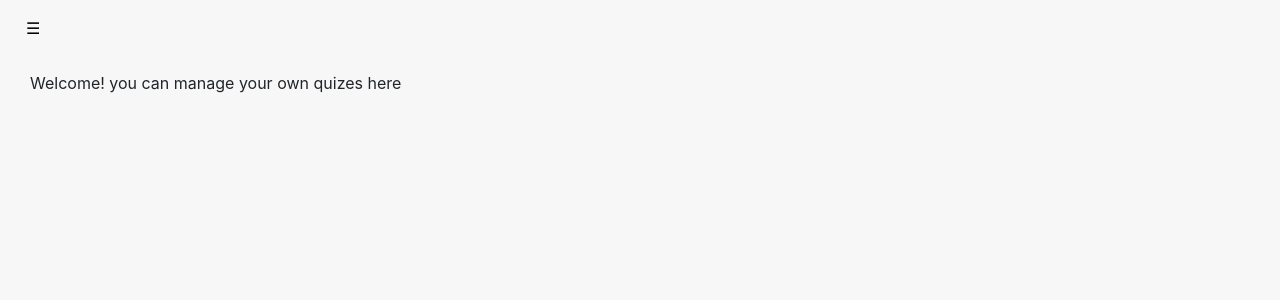
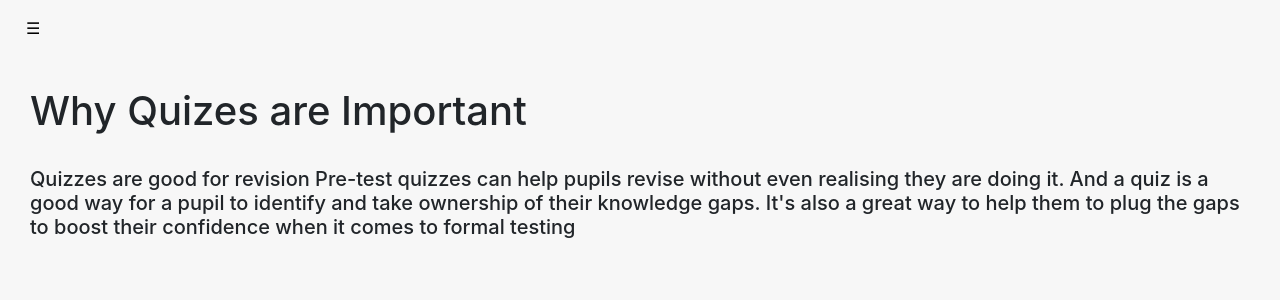
Before and after one commit to AkashYadav-02/quiz-app-flask, a Flask app: page /dashboard/ in a window 1280 px wide. Shown: the top 300 px of the page. Run offline with Flask 2, Linux system fonts and the light colour scheme; the visitor is signed in with stand-in values (Sample User, id 1); some libraries are stand-ins or nearby versions.

Commit message:
final  commented

```diff
--- a/app/templates/dashboard/includes/sidebar.html
+++ b/app/templates/dashboard/includes/sidebar.html
@@ -5,8 +5,8 @@
     <a href='#quizcollapse' aria-expanded="false" aria-controls="quizcollapse" data-toggle='collapse' href='#quizcollapse' role='button' class='item-menu'>Quizes</a>
     <div class='collapse' id='quizcollapse'>
         <a href='{{url_for("dashboard.add_quizes")}}' class='item-menu'>- Add Quizes</a>
-        <a href='{{url_for("dashboard.manage_quiz")}}' class='item-menu'>- Manage Quizes</a>
-        <a href='{{url_for("dashboard.users_scores")}}' class='item-menu'>- Users Scores</a>
+        <a href='{{url_for("dashboard.manage_quiz")}}' class='item-menu'>- Give Quizes</a>
+        <!--a href='{{url_for("dashboard.users_scores")}}' class='item-menu'>- Users Scores</a-->
         <a href='{{url_for("dashboard.scores")}}' class='item-menu'>- Your Scores</a>
     </div>
     {% if session.get('type') == 1 %}
--- a/app/templates/dashboard/index.html
+++ b/app/templates/dashboard/index.html
@@ -10,7 +10,11 @@
     {% include 'dashboard/includes/sidebar.html' %}
     {% extends 'dashboard/includes/content.html' %}
     {% block text_content %}
-        <p>Welcome! you can manage your own quizes here</p>
+        <p> <h1> Why Quizes are Important</h1>
+        <br>
+        <h5>Quizzes are good for revision
+Pre-test quizzes can help pupils revise without even realising they are doing it. And a quiz is a good way for a pupil to identify and take ownership of their knowledge gaps. It's also a great way to help them to plug the gaps to boost their confidence when it comes to formal testing
+        </h5></p>
     {% endblock %}
 
     {% include 'dashboard/includes/script.html' %}
--- a/app/templates/main/extra/content.html
+++ b/app/templates/main/extra/content.html
@@ -9,7 +9,7 @@
                     </p>
                     <p class='hero-text'>
                         <a href='{{url_for("auth.register_page")}}' class='btn btn-outline-dark'>Sign Up Now!</a>
-                        <a href='https://github.com/gibran-abdillah/quiz-app' class='btn btn-outline-dark ml-1'>Project Link</a>
+                        <a href='#' class='btn btn-outline-dark ml-1'>Project Link</a>
                     </p>
                 </div>
             {% endblock %}
--- a/samples.json
+++ /dev/null
@@ -1 +0,0 @@
-[{"question": "apa yg dimaksud dengan fontosintetis", "a_option": "proses pembakaran kalori", "b_option": "gatau mau dijawab apa", "c_option": "ini lagi gatau juga w", "d_option": "yo ndak tau", "e_option": "ko tanya og tanya saya ", "answer": "a"}, {"question": "Siapa nama presiden Indonesia yang pertama?", "a_option": "Ir Soekarno", "b_option": "Joko Widodo", "c_option": "Megawati Soekarno Putri", "d_option": "Bj Habibie", "e_option": "Soeharto", "answer": "a"}, {"question": "Perintah untuk menampilkan list files dan dir di linux adalah", "a_option": "dir", "b_option": "curl", "c_option": "wget", "d_option": "ls", "e_option": "sl", "answer": "d"}, {"question": "Syntax loop pada python adalah", "a_option": "for ", "b_option": "print", "c_option": "class ", "d_option": "def", "e_option": "with ", "answer": "a"}, {"question": "Library untuk kebutuhan data science di python adalah", "a_option": "requests", "b_option": "bs4 ", "c_option": "flask ", "d_option": "threading", "e_option": "pandas", "answer": "e"}, {"question": "Siapa pencipta pertama kernel linux?", "a_option": "Bill Gates", "b_option": "Linus Trovalds", "c_option": "bapak saya", "d_option": "albert einstein", "e_option": "alexander graham bell", "answer": "b"}]
```
Also changed, not shown: requirements.txt (deleted, +0 -33 lines), samples.csv (deleted, +0 -7 lines), 3 other files.
